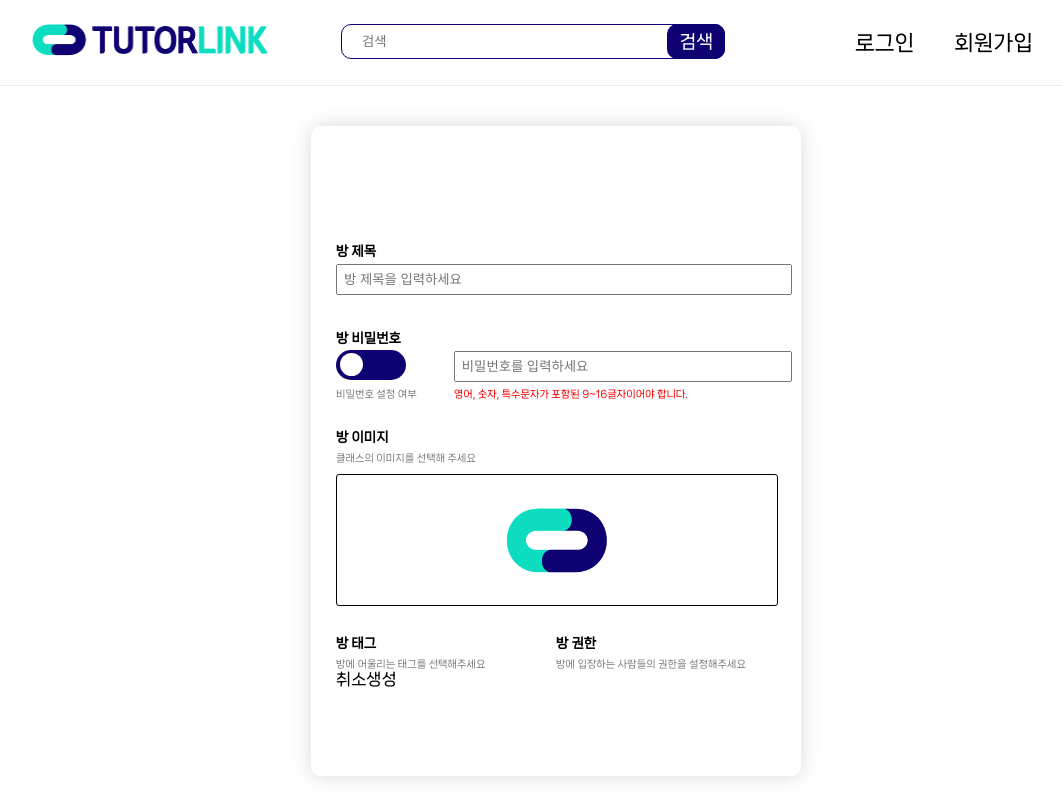
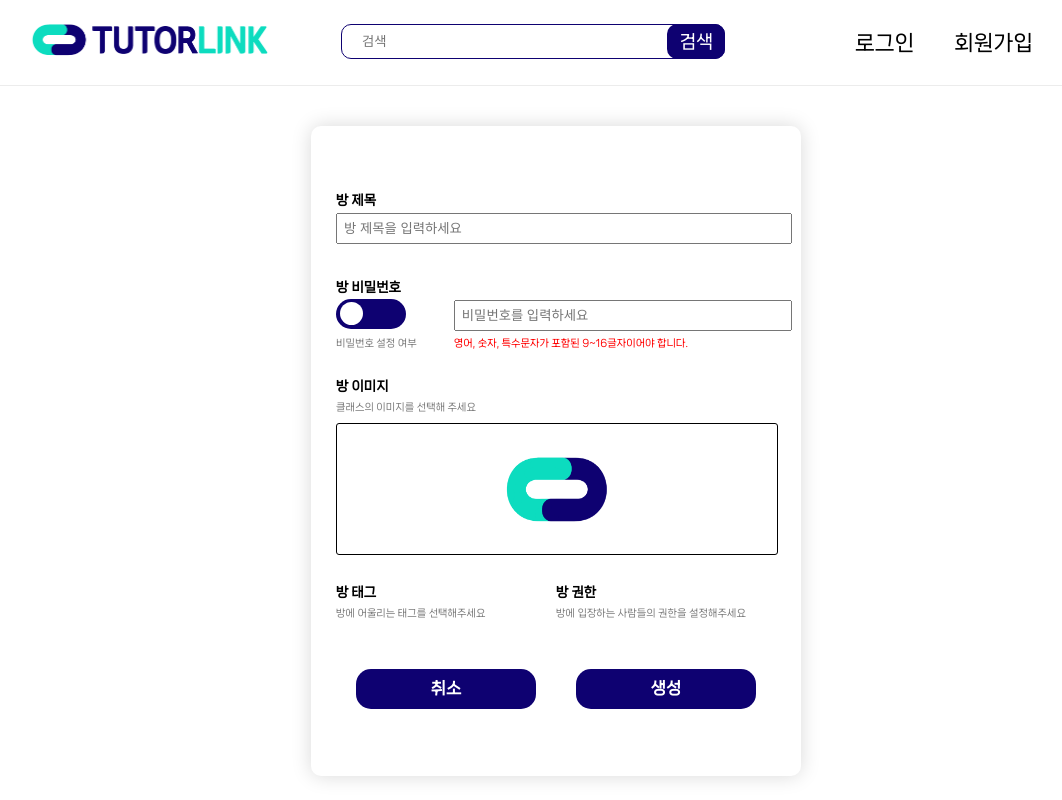
Before and after one commit to TeamTutorLink/TutorLink-front, a React (Create React App) app: page /createclasspage in a window 1280 px wide. Shown: the top 800 px of the page, without its empty margins (84-1146 px from the left). Built offline with nearby package versions, Linux system fonts and the light colour scheme.

Commit message:
feat: button

```diff
--- a/src/pages/CreateClass/CreateClassPage.tsx
+++ b/src/pages/CreateClass/CreateClassPage.tsx
@@ -49,8 +49,8 @@ const CreateClassPage = () => {
           </div>
         </div>
         <div style={{ display: 'flex' }}>
-          <div>취소</div>
-          <div>생성</div>
+          <StyledButton>취소</StyledButton>
+          <StyledButton>생성</StyledButton>
         </div>
       </StyledCreateClassPageContainer>
       <Footer />
@@ -94,4 +94,16 @@ const StyledImgContainer = styled.div`
   margin-top: 10px;
 `;
 
+const StyledButton = styled.div`
+  margin: 50px auto 30px;
+  width: 160px;
+  height: 30px;
+  font-weight: bold;
+  color: white;
+  padding: 10px 10px 0;
+  text-align: center;
+  background-color: #0e0171;
+  border-radius: 15px;
+  cursor: pointer;
+`;
 export default CreateClassPage;
```
